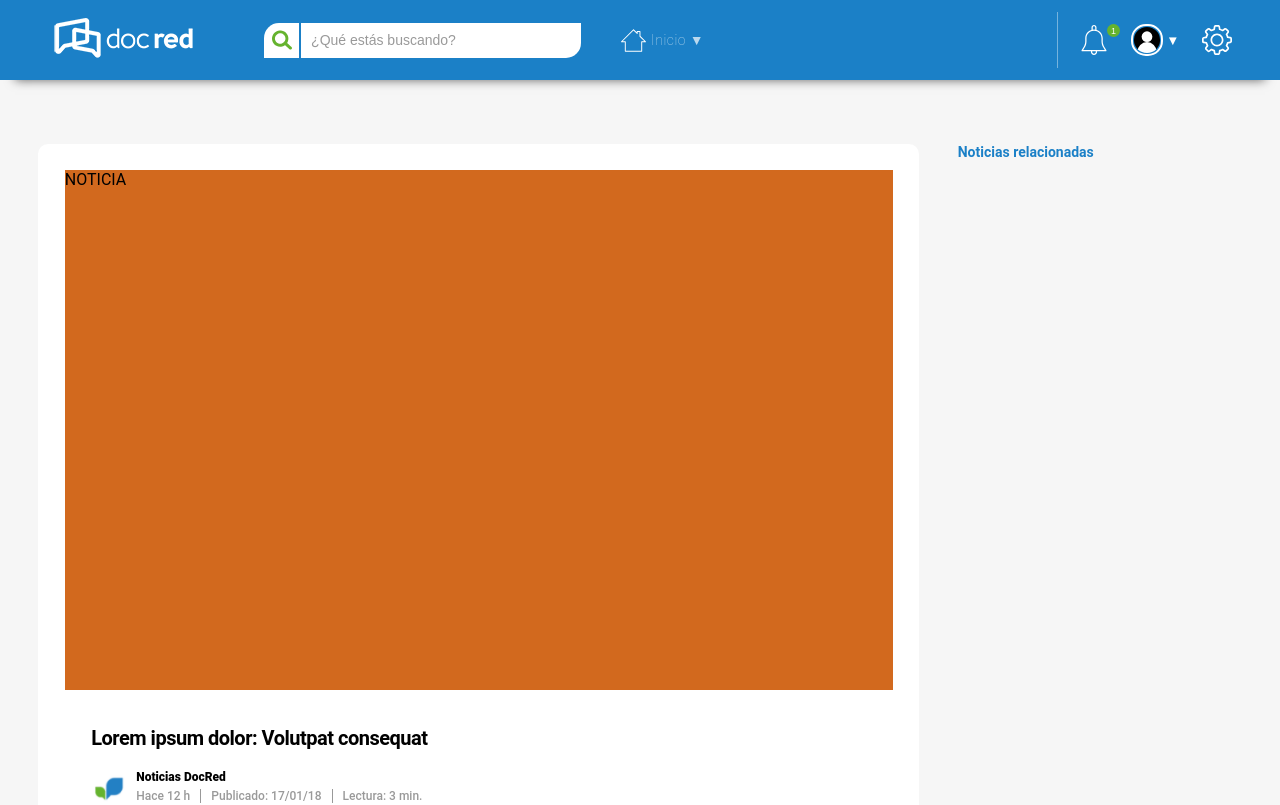
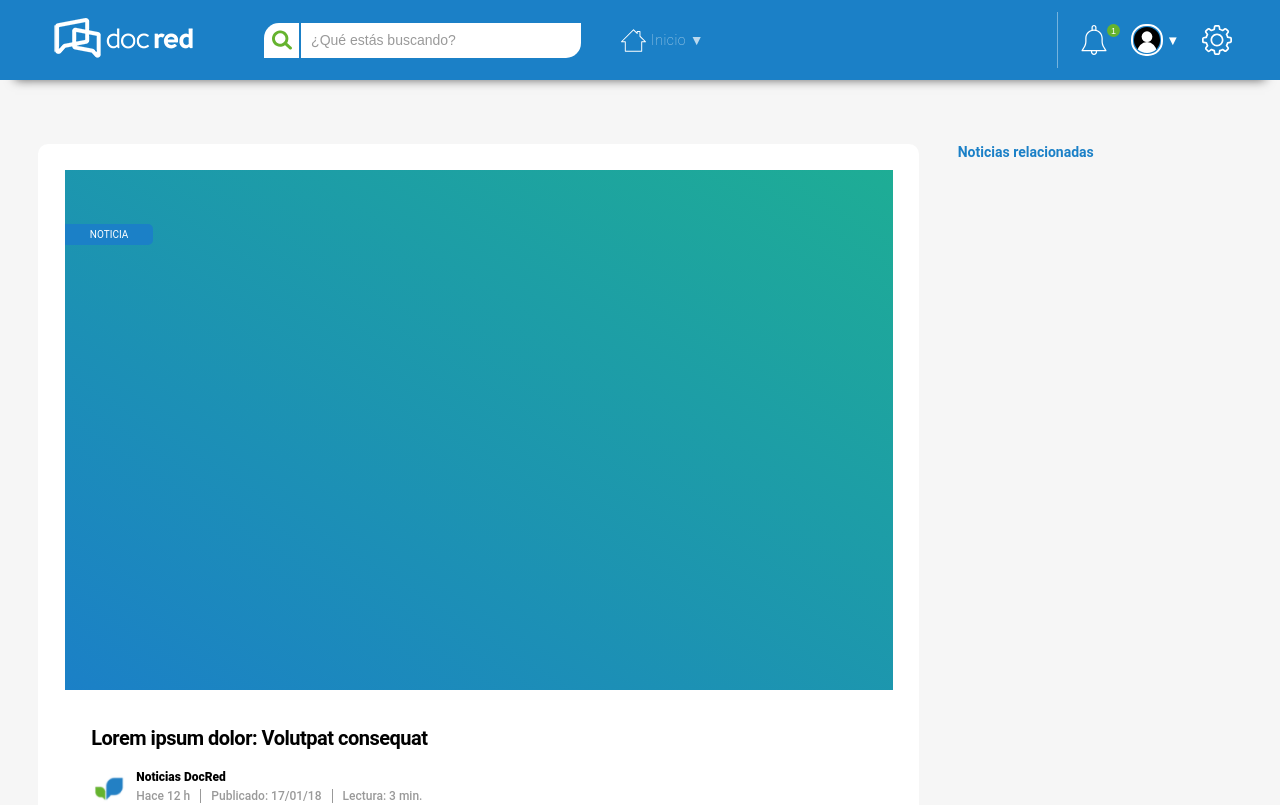
Before and after one commit to IvanGonzalez10/frontend-assigment, a React (Create React App) app: page / in a window 1280 px wide. Shown: the top 805 px of the page. Built offline with nearby package versions, Linux system fonts and the light colour scheme.

Commit message:
adding details big cont

```diff
--- a/src/Components/Home/styles.scss
+++ b/src/Components/Home/styles.scss
@@ -20,10 +20,23 @@
 }
 
 .news-container {
-  background: chocolate;
+  background: linear-gradient(to top right, #1b80c7, #1ead95);
   width: 94%;
   height: 520px;
   margin: 3%;
+}
+
+.news-container span {
+  justify-content: center;
+  align-items: center;
+  position: absolute;
+  top: 28%;
+  background: #1b80c7;
+  padding: 5px 25px;
+  font-size: 10px;
+  color: #fff;
+  border-bottom-right-radius: 5px;
+  border-top-right-radius: 5px;
 }
 
 .information-container {
```
